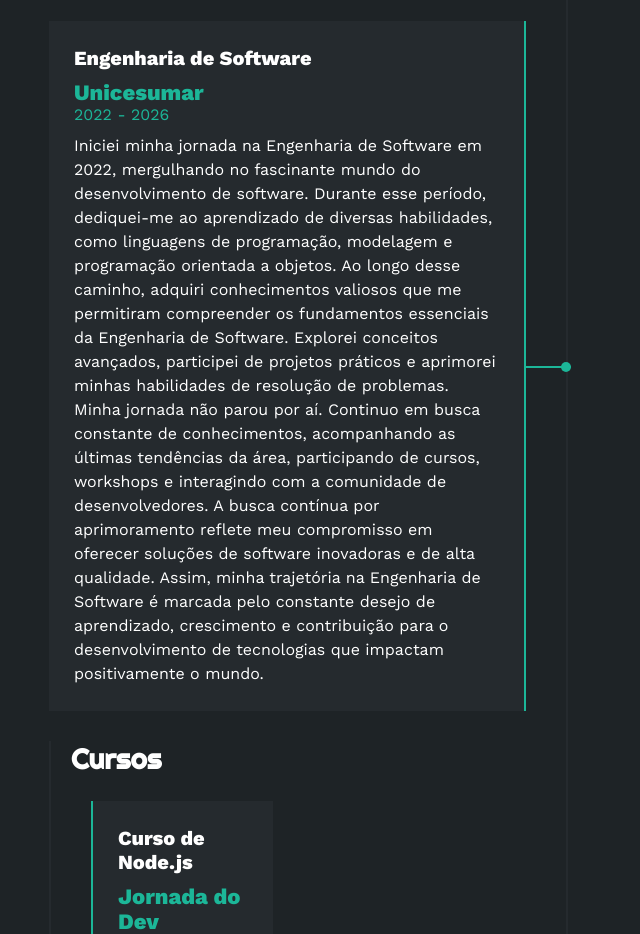
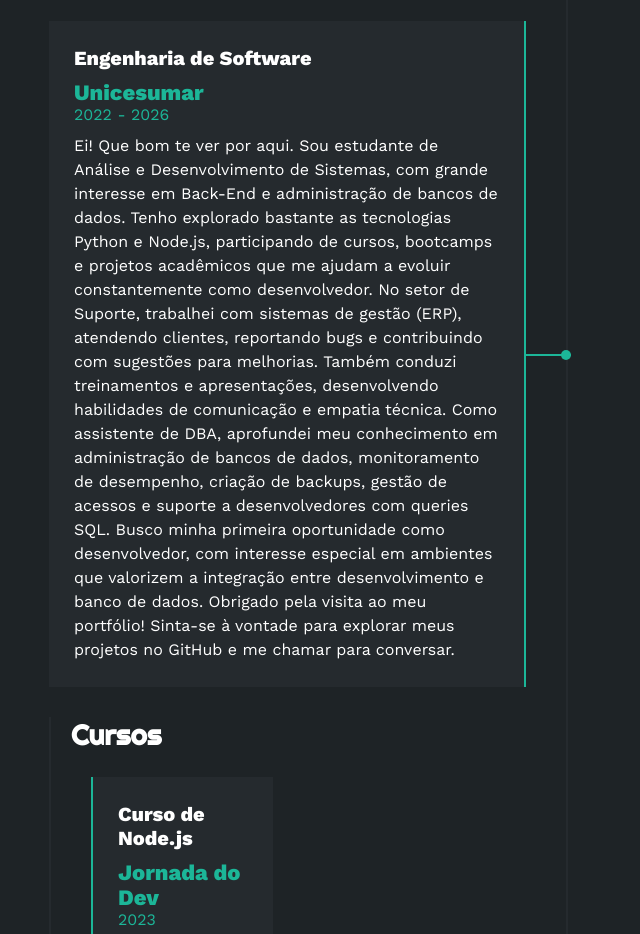
Before and after one commit to brunorodriguesdevs/MEU-PORTFOLIO, a plain HTML site: page index.html in a window 1280 px wide. Shown: the part 2340-3274 px from the top of the page, without its empty margins (61-701 px from the left). Drawn offline with nearby package versions, Linux system fonts and the light colour scheme.

Commit message:
Update index.html

```diff
--- a/index.html
+++ b/index.html
@@ -187,10 +187,8 @@
                         <h4>Engenharia de Software</h4>
                         <span class="casa">Unicesumar</span>
                         <span class="fecha">2022 - 2026</span>
-                        <p>Iniciei minha jornada na Engenharia de Software em 2022, mergulhando no fascinante mundo do desenvolvimento de software. Durante esse período, dediquei-me ao aprendizado de diversas habilidades, como linguagens de programação, modelagem e programação orientada a objetos.
-                           Ao longo desse caminho, adquiri conhecimentos valiosos que me permitiram compreender os fundamentos essenciais da Engenharia de Software. Explorei conceitos avançados, participei de projetos práticos e aprimorei minhas habilidades de resolução de problemas.
-                           Minha jornada não parou por aí. Continuo em busca constante de conhecimentos, acompanhando as últimas tendências da área, participando de cursos, workshops e interagindo com a comunidade de desenvolvedores. A busca contínua por aprimoramento reflete meu compromisso em oferecer soluções de software inovadoras e de alta qualidade.
-                           Assim, minha trajetória na Engenharia de Software é marcada pelo constante desejo de aprendizado, crescimento e contribuição para o desenvolvimento de tecnologias que impactam positivamente o mundo. </p>
+                        <p>Ei! Que bom te ver por aqui.
+Sou estudante de Análise e Desenvolvimento de Sistemas, com grande interesse em Back-End e administração de bancos de dados. Tenho explorado bastante as tecnologias Python e Node.js, participando de cursos, bootcamps e projetos acadêmicos que me ajudam a evoluir constantemente como desenvolvedor. No setor de Suporte, trabalhei com sistemas de gestão (ERP), atendendo clientes, reportando bugs e contribuindo com sugestões para melhorias. Também conduzi treinamentos e apresentações, desenvolvendo habilidades de comunicação e empatia técnica. Como assistente de DBA, aprofundei meu conhecimento em administração de bancos de dados, monitoramento de desempenho, criação de backups, gestão de acessos e suporte a desenvolvedores com queries SQL. Busco minha primeira oportunidade como desenvolvedor, com interesse especial em ambientes que valorizem a integração entre desenvolvimento e banco de dados. Obrigado pela visita ao meu portfólio! Sinta-se à vontade para explorar meus projetos no GitHub e me chamar para conversar. </p>
                         <div class="conectori">
                             <div class="circuloi"></div>
                         </div>
```
